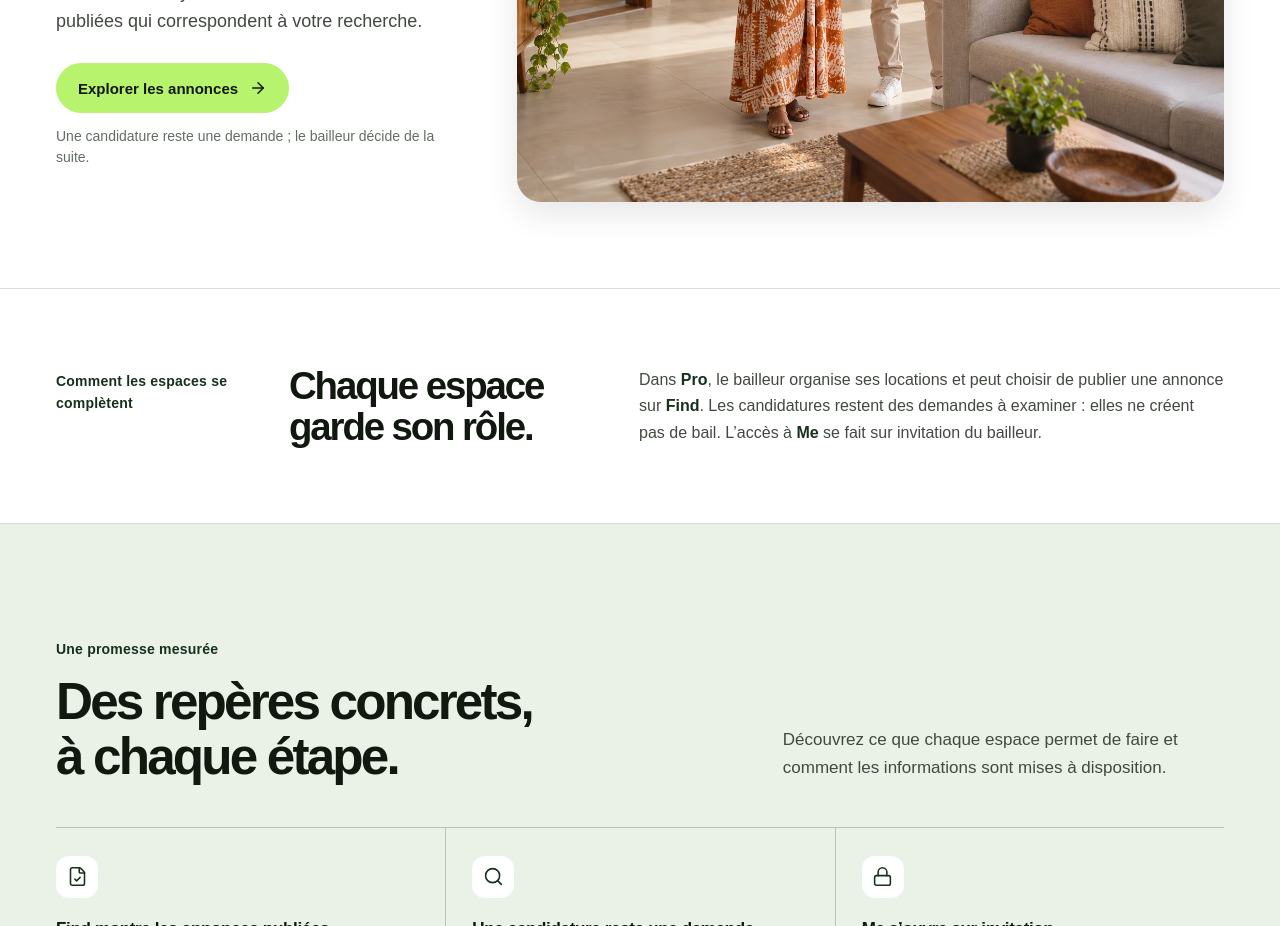
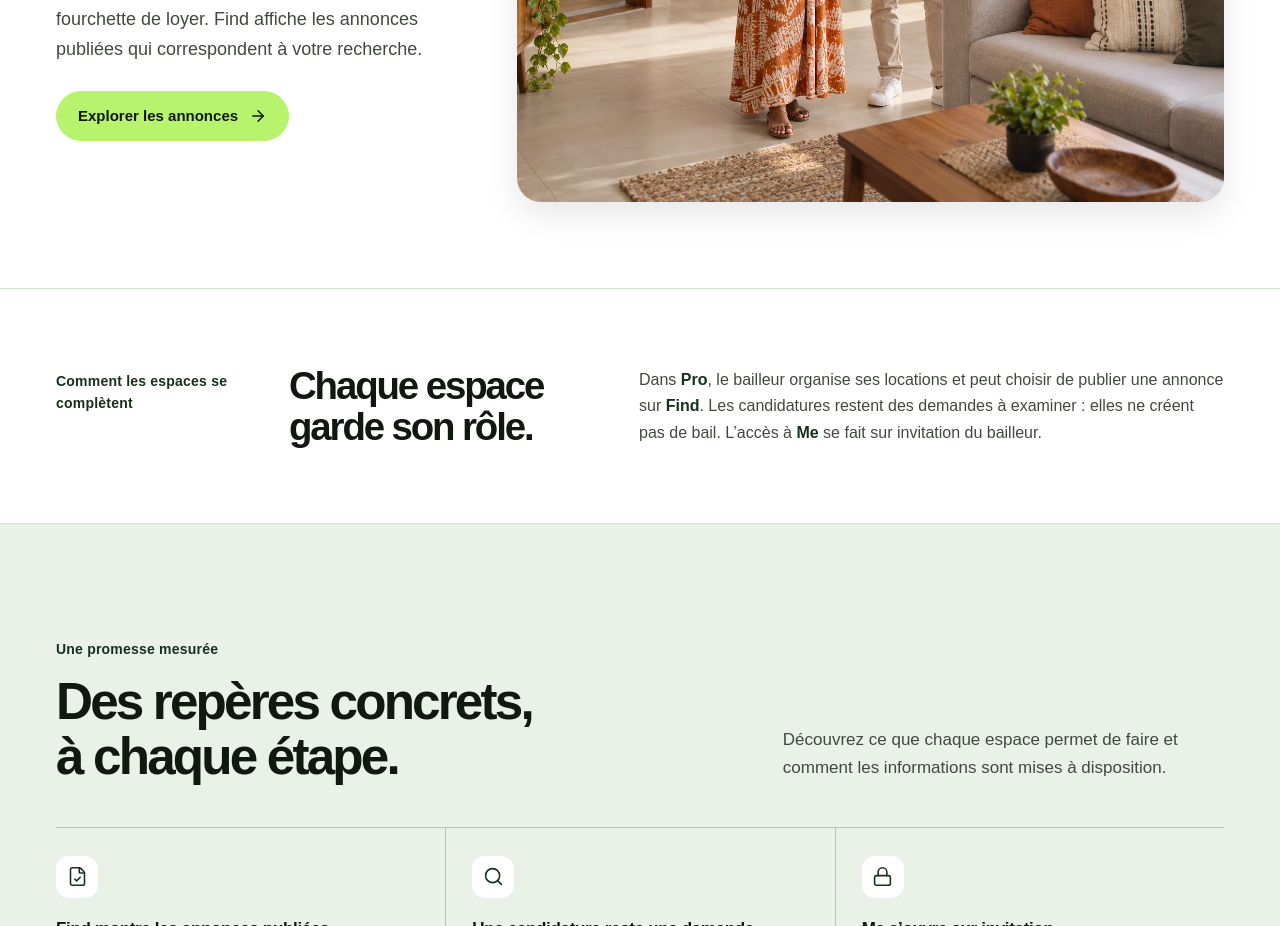
Before and after one commit to gtoflimimael-svg/sikaloc, a Next.js app: page / in a window 1280 px wide. Shown: the part 3860-4786 px from the top of the page. Built offline with nearby package versions, Linux system fonts and the light colour scheme; no server answers; a web font is replaced by a local one.

Commit message:
Retirer la note sous le bouton Find

```diff
--- a/src/app/globals.css
+++ b/src/app/globals.css
@@ -1666,7 +1666,6 @@
   .home-find-layout { display: grid; grid-template-columns: minmax(0, .72fr) minmax(0, 1.28fr); grid-template-areas: 'copy visual'; align-items: center; gap: clamp(32px, 5vw, 64px); }
   .home-find-copy { grid-area: copy; min-width: 0; max-width: 440px; }
   .home-find-copy .home-product-title { max-width: 13ch; }
-  .home-find-note { max-width: 390px; margin: 13px 0 0; color: var(--color-mute); font-size: 14px; line-height: 1.5; }
   .home-product-visual--find { grid-area: visual; min-width: 0; margin: 0; }
   .home-product-visual--find .home-product-visual-frame img { object-position: 52% center; }
 
--- a/src/app/page.tsx
+++ b/src/app/page.tsx
@@ -316,7 +316,6 @@ export default async function PageAccueil() {
               <Link href="/find" className="home-product-link">
                 Explorer les annonces <ArrowRight size={18} aria-hidden="true" />
               </Link>
-              <p className="home-find-note">Une candidature reste une demande ; le bailleur décide de la suite.</p>
             </div>
 
             <figure className="home-product-visual home-product-visual--find">
```
